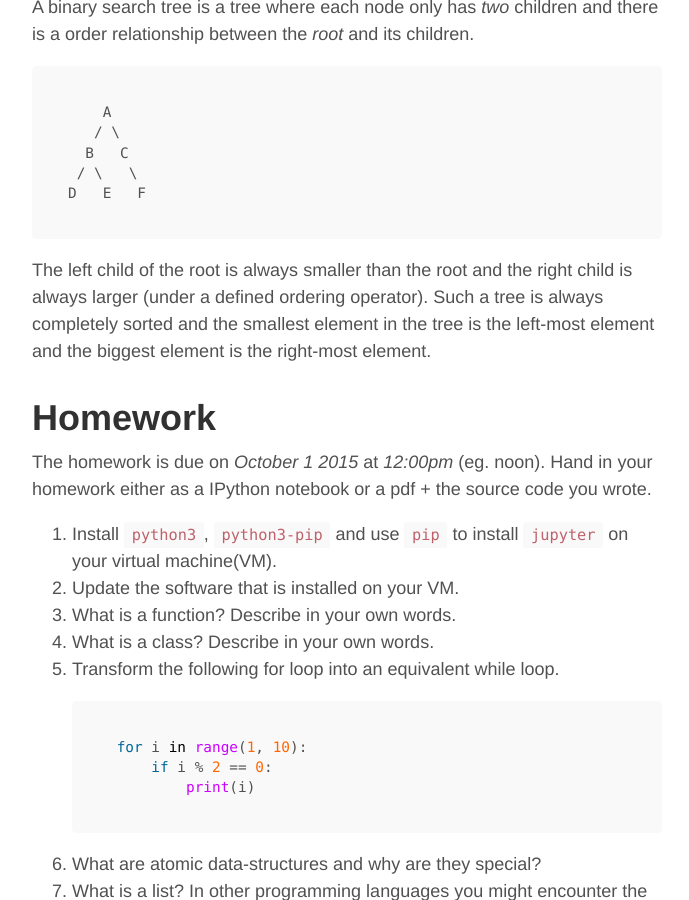
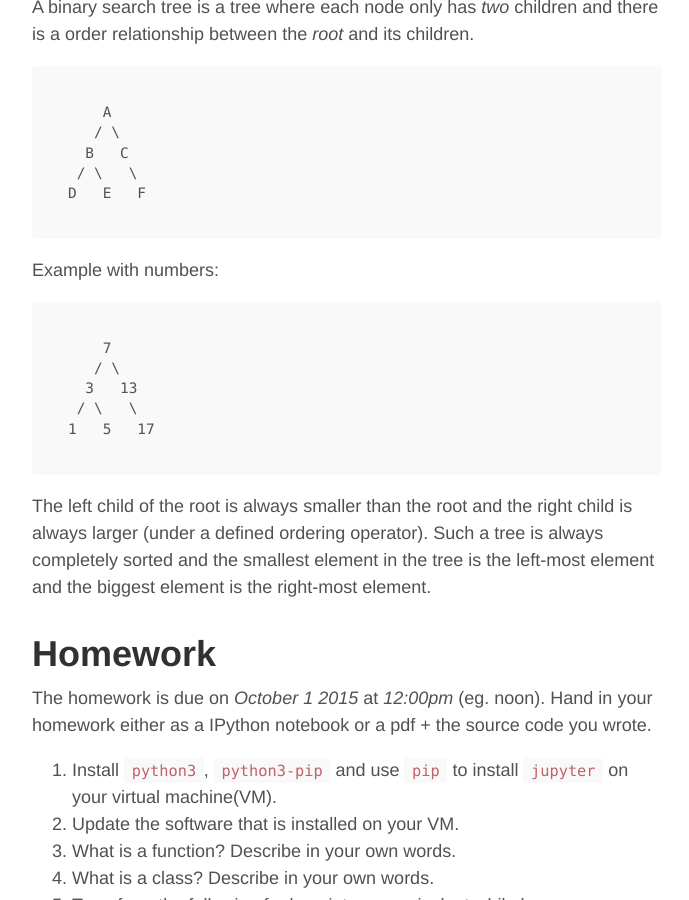
Before and after one commit to MikheyevLab/Computing-Fall-2015, a Jekyll site: the page built from _posts/2015-09-25-2-starting-wth-python.md, in a window 1280 px wide and 900 px high, scrolled down 9008 px. Shown: the whole window, without its empty margins (293-982 px from the left). Built offline with Jekyll 4.4.1, drawn with Linux system fonts in a browser that asks for light colours; Markdown is read by kramdown in place of the engine named in the settings.

Commit message:
add example with numbers

````diff
--- a/_posts/2015-09-25-2-starting-wth-python.md
+++ b/_posts/2015-09-25-2-starting-wth-python.md
@@ -263,6 +263,16 @@ A binary search tree is a tree where each node only has *two* children and there
 D   E   F
 ```
 
+Example with numbers:
+
+
+```
+    7
+   / \
+  3   13
+ / \   \
+1   5   17
+```
 The left child of the root is always smaller than the root and the right child is always larger (under a defined ordering operator). Such a tree is always completely sorted and the smallest element in the tree is the left-most element and the biggest element is the right-most element.
 
 # Homework
````
